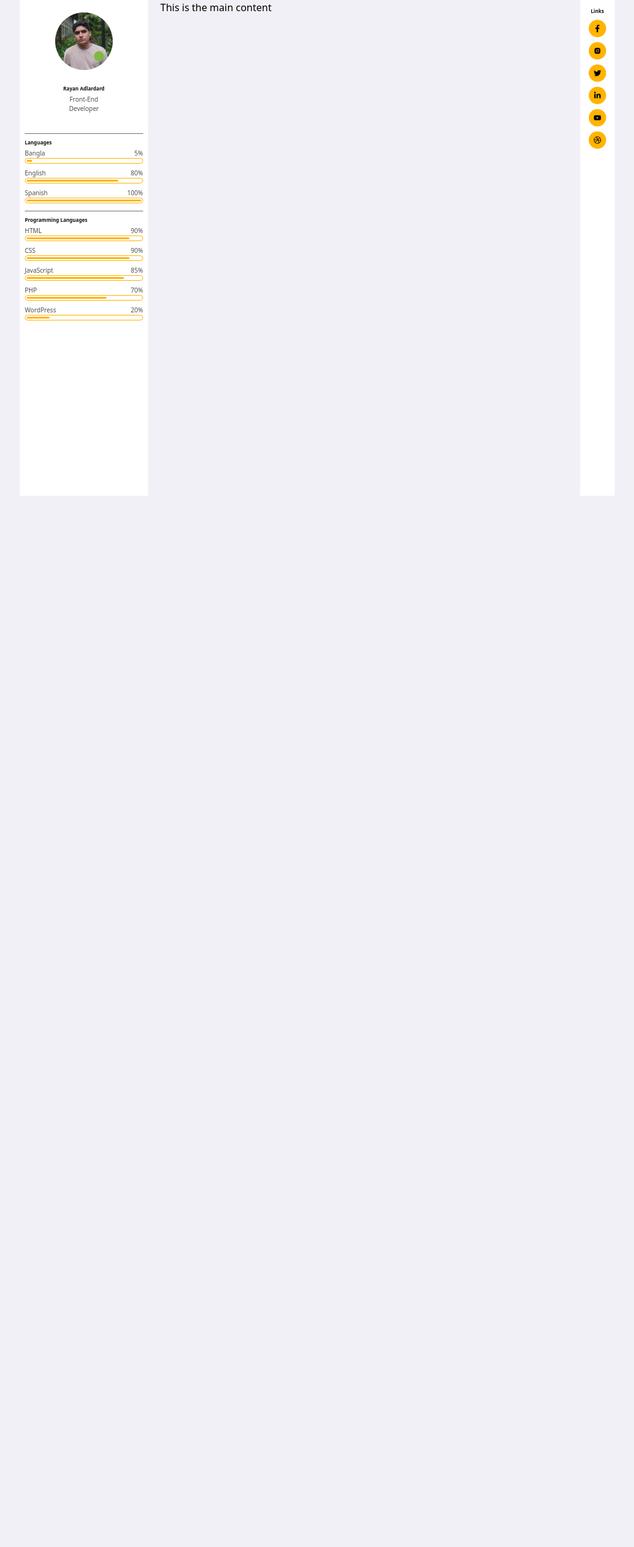
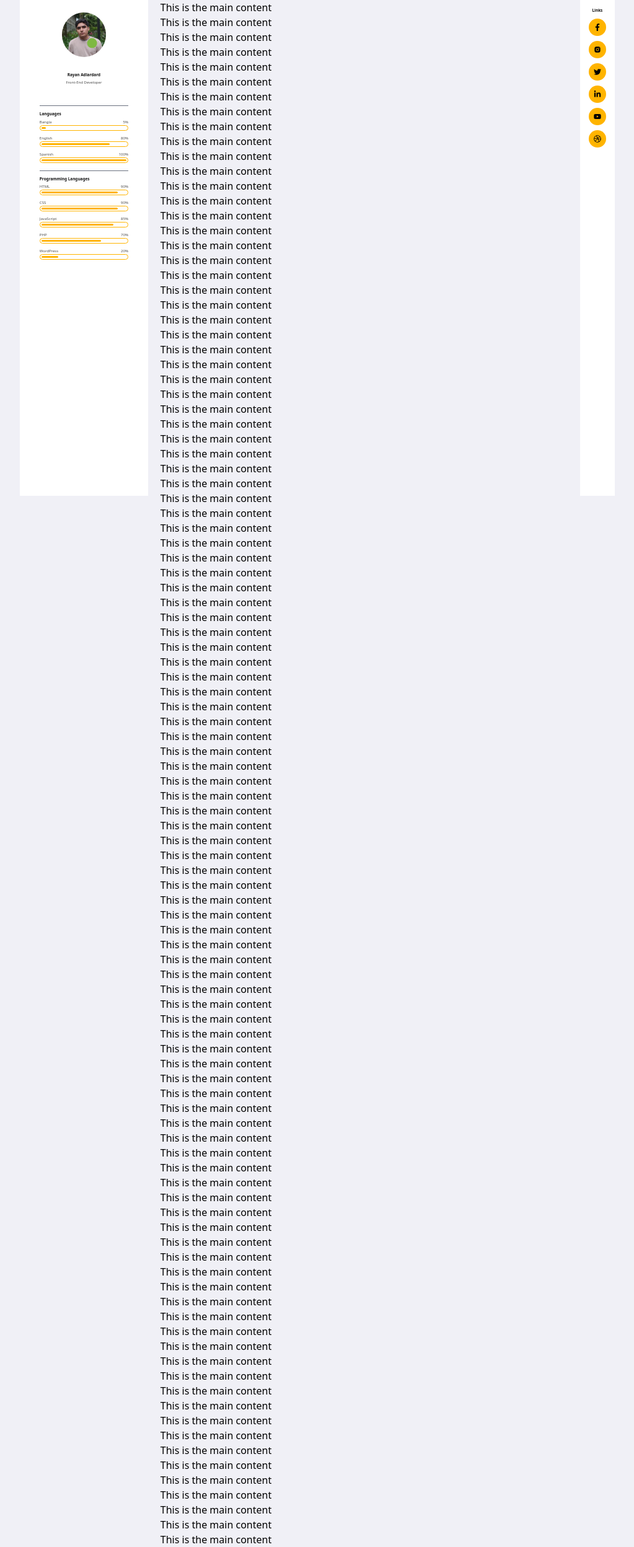
Before and after one commit to MMJeison/cv-ing-web, a Next.js app: page / in a window 1280 px wide. Shown: the whole page at 62% size, without its empty margins (128-1151 px from the left). Before the commit the page ends 800 px from the top, so only its background shows below. Built offline with nearby package versions, Linux system fonts and the light colour scheme.

Commit message:
Arganizado marcos

```diff
--- a/src/components/divider.tsx
+++ b/src/components/divider.tsx
@@ -7,16 +7,33 @@ interface DividerProps {
 }
 
 export function Divider ({ color, height, width, margin, rounded = false }: DividerProps) {
-  const styles = {}
-  if (height) Object.assign(styles, { height })
-  if (width) Object.assign(styles, { width })
-  if (margin) Object.assign(styles, { margin })
-  if (color) Object.assign(styles, { backgroundColor: color })
+  let classW = ''
+  let classI = 'w-auto h-[1px] bg-gray-500'
+  const stylesW = {}
+  const stylesI = {}
+  if (width === undefined) {
+    classW = 'w-full'
+  } else {
+    Object.assign(stylesW, { width })
+  }
+  if (rounded) {
+    classW += ' rounded-full'
+    classI += ' rounded-full'
+  }
+  if (height !== undefined) {
+    Object.assign(stylesI, { height })
+  }
+  if (color !== undefined) {
+    Object.assign(stylesI, { backgroundColor: color })
+  }
+  if (margin !== undefined) {
+    Object.assign(stylesW, { margin })
+  }
 
-  return <div className={`${!width && 'w-full'} ${rounded && 'rounded-full'}`}>
+  return <div style={stylesW} className={classW}>
     <div
-      className={`w-auto ${!height && 'h-[1px]'} ${!color && 'bg-gray-500'} ${rounded && 'rounded-full'}`}
-      style={styles}
+      className={classI}
+      style={stylesI}
     />
   </div>
 }
--- a/src/components/icons.tsx
+++ b/src/components/icons.tsx
@@ -1,12 +1,13 @@
-interface CustomIconProps {
+interface IconLinkProps {
   icon: React.ReactNode
   bgcolor?: `#${string}`
+  link?: string
 }
 
-export function CustomIcon ({ icon, bgcolor }: CustomIconProps) {
+export function IconLink ({ icon, bgcolor, link = '#' }: IconLinkProps) {
   return (
-    <div className={`p-2 w-7 h-7 ${!bgcolor && 'bg-[#FFB400]'} rounded-full`}>
+    <a href={link} rel="noreferrer" target='_blank' className={`p-2 w-7 h-7 ${!bgcolor && 'bg-[#FFB400]'} rounded-full`}>
       {icon}
-    </div>
+    </a>
   )
 }
--- a/src/components/main.tsx
+++ b/src/components/main.tsx
@@ -1,7 +1,110 @@
 export function Main () {
   return (
-    <main className="w-[70%]">
-      This is the main content
+    <main className="sticky top-0 w-[70%]">
+      <div>This is the main content</div>
+      <div>This is the main content</div>
+      <div>This is the main content</div>
+      <div>This is the main content</div>
+      <div>This is the main content</div>
+      <div>This is the main content</div>
+      <div>This is the main content</div>
+      <div>This is the main content</div>
+      <div>This is the main content</div>
+      <div>This is the main content</div>
+      <div>This is the main content</div>
+      <div>This is the main content</div>
+      <div>This is the main content</div>
+      <div>This is the main content</div>
+      <div>This is the main content</div>
+      <div>This is the main content</div>
+      <div>This is the main content</div>
+      <div>This is the main content</div>
+      <div>This is the main content</div>
+      <div>This is the main content</div>
+      <div>This is the main content</div>
+      <div>This is the main content</div>
+      <div>This is the main content</div>
+      <div>This is the main content</div>
+      <div>This is the main content</div>
+      <div>This is the main content</div>
+      <div>This is the main content</div>
+      <div>This is the main content</div>
+      <div>This is the main content</div>
+      <div>This is the main content</div>
+      <div>This is the main content</div>
+      <div>This is the main content</div>
+      <div>This is the main content</div>
+      <div>This is the main content</div>
+      <div>This is the main content</div>
+      <div>This is the main content</div>
+      <div>This is the main content</div>
+      <div>This is the main content</div>
+      <div>This is the main content</div>
+      <div>This is the main content</div>
+      <div>This is the main content</div>
+      <div>This is the main content</div>
+      <div>This is the main content</div>
+      <div>This is the main content</div>
+      <div>This is the main content</div>
+      <div>This is the main content</div>
+      <div>This is the main content</div>
+      <div>This is the main content</div>
+      <div>This is the main content</div>
+      <div>This is the main content</div>
+      <div>This is the main content</div>
+      <div>This is the main content</div>
+      <div>This is the main content</div>
+      <div>This is the main content</div>
+      <div>This is the main content</div>
+      <div>This is the main content</div>
+      <div>This is the main content</div>
+      <div>This is the main content</div>
+      <div>This is the main content</div>
+      <div>This is the main content</div>
+      <div>This is the main content</div>
+      <div>This is the main content</div>
+      <div>This is the main content</div>
+      <div>This is the main content</div>
+      <div>This is the main content</div>
+      <div>This is the main content</div>
+      <div>This is the main content</div>
+      <div>This is the main content</div>
+      <div>This is the main content</div>
+      <div>This is the main content</div>
+      <div>This is the main content</div>
+      <div>This is the main content</div>
+      <div>This is the main content</div>
+      <div>This is the main content</div>
+      <div>This is the main content</div>
+      <div>This is the main content</div>
+      <div>This is the main content</div>
+      <div>This is the main content</div>
+      <div>This is the main content</div>
+      <div>This is the main content</div>
+      <div>This is the main content</div>
+      <div>This is the main content</div>
+      <div>This is the main content</div>
+      <div>This is the main content</div>
+      <div>This is the main content</div>
+      <div>This is the main content</div>
+      <div>This is the main content</div>
+      <div>This is the main content</div>
+      <div>This is the main content</div>
+      <div>This is the main content</div>
+      <div>This is the main content</div>
+      <div>This is the main content</div>
+      <div>This is the main content</div>
+      <div>This is the main content</div>
+      <div>This is the main content</div>
+      <div>This is the main content</div>
+      <div>This is the main content</div>
+      <div>This is the main content</div>
+      <div>This is the main content</div>
+      <div>This is the main content</div>
+      <div>This is the main content</div>
+      <div>This is the main content</div>
+      <div>This is the main content</div>
+      <div>This is the main content</div>
     </main>
   )
 }
--- a/src/components/sbl-section.tsx
+++ b/src/components/sbl-section.tsx
@@ -4,7 +4,7 @@ interface SideBarSectionProps {
 
 export function SideBarSection ({ children }: SideBarSectionProps) {
   return (
-    <section className="w-[100%] flex flex-col">
+    <section className="w-[75%] flex flex-col">
       {children}
     </section>
   )
--- a/src/components/side-bar-left.tsx
+++ b/src/components/side-bar-left.tsx
@@ -6,9 +6,9 @@ import { Text } from './text'
 
 export function SideBarLeft () {
   return (
-    <aside className="bg-white w-[22%] flex flex-col items-center gap-2 py-5 px-2">
+    <aside className="sticky top-0 h-screen bg-white w-[22%] flex flex-col items-center gap-2 py-5 px-2">
       <SideBarSection>
-        <div className='relative w-[49%] mx-auto'>
+        <div className='relative w-[50%] mx-auto'>
           <img
             src="/images/profile.jpg"
             alt="Next.js logo"
@@ -16,19 +16,19 @@ export function SideBarLeft () {
           />
           <span className="absolute bottom-0 right-0 bg-[#7eb942] rounded-full w-4 h-4 translate-x-[-90%] translate-y-[-90%]" />
         </div>
-        <div className="w-[49%] flex flex-col items-center gap-1 my-6 mx-auto">
+        <div className="w-[50%] flex flex-col items-center gap-1 my-6 mx-auto">
           <Subtitle>Rayan Adlardard</Subtitle>
           <Text>Front-End Developer</Text>
         </div>
       </SideBarSection>
-      <Divider/>
+      <Divider width='75%'/>
       <SideBarSection>
         <Subtitle>Languages</Subtitle>
         <ProgressBarItem title='Bangla' percentage={5} />
         <ProgressBarItem title='English' percentage={80} />
         <ProgressBarItem title='Spanish' percentage={100} />
       </SideBarSection>
-      <Divider />
+      <Divider width='75%'/>
       <SideBarSection>
         <Subtitle>Programming Languages</Subtitle>
         <ProgressBarItem title='HTML' percentage={90} />
--- a/src/components/side-bar-right.tsx
+++ b/src/components/side-bar-right.tsx
@@ -1,18 +1,18 @@
-import { CustomIcon } from './icons'
+import { IconLink } from './icons'
 import { FaFacebookF, FaLinkedinIn, FaTwitter, FaYoutube, FaDribbble } from 'react-icons/fa'
 import { AiFillInstagram } from 'react-icons/ai'
 import { Subtitle } from './subtitle'
 
 export function SideBarRight () {
   return (
-    <aside className="bg-white w-[6%] flex flex-col items-center gap-2 py-3">
+    <aside className="sticky top-0 h-screen bg-white w-[6%] flex flex-col items-center gap-2 py-3">
       <Subtitle>Links</Subtitle>
-      <CustomIcon icon={<FaFacebookF className='w-full h-full'/>} />
-      <CustomIcon icon={<AiFillInstagram className='w-full h-full'/>} />
-      <CustomIcon icon={<FaTwitter className='w-full h-full'/>} />
-      <CustomIcon icon={<FaLinkedinIn className='w-full h-full'/>} />
-      <CustomIcon icon={<FaYoutube className='w-full h-full'/>} />
-      <CustomIcon icon={<FaDribbble className='w-full h-full'/>} />
+      <IconLink icon={<FaFacebookF className='w-full h-full'/>} />
+      <IconLink icon={<AiFillInstagram className='w-full h-full'/>} />
+      <IconLink icon={<FaTwitter className='w-full h-full'/>} />
+      <IconLink icon={<FaLinkedinIn className='w-full h-full'/>} />
+      <IconLink icon={<FaYoutube className='w-full h-full'/>} />
+      <IconLink icon={<FaDribbble className='w-full h-full'/>} />
     </aside>
   )
 }
--- a/src/components/subtitle.tsx
+++ b/src/components/subtitle.tsx
@@ -10,7 +10,7 @@ export function Subtitle ({ component = 'span', aling, children }: SubtitleProps
   if (aling === 'right') _aling = 'text-right'
   if (aling === 'center') _aling = 'text-center'
   return (
-    <Component className={`text-[#121212] text-[50%] font-bold ${_aling}`}>
+    <Component className={`text-[#121212] text-[40%] font-bold ${_aling}`}>
       {children}
     </Component>
   )
--- a/src/components/text.tsx
+++ b/src/components/text.tsx
@@ -10,7 +10,7 @@ export function Text ({ component = 'span', aling, children }: TextProps) {
   if (aling === 'right') _aling = 'text-right'
   if (aling === 'center') _aling = 'text-center'
   return (
-    <Component className={`text-[#4f4f4f] text-[10px] text-center ${_aling}`}>
+    <Component className={`text-[#4f4f4f] text-[15%] text-center ${_aling}`}>
       {children}
     </Component>
   )
--- a/src/pages/index.tsx
+++ b/src/pages/index.tsx
@@ -1,5 +1,5 @@
 // import { Inter } from 'next/font/google'
-
+import { useState, useEffect } from 'react'
 import { SideBarLeft } from '@/components/side-bar-left'
 import { SideBarRight } from '@/components/side-bar-right'
 import { Main } from '@/components/main'
@@ -8,8 +8,29 @@ import Head from 'next/head'
 // const inter = Inter({ subsets: ['latin'] })
 
 export default function Home () {
+  const [width, setWidth] = useState(0)
+  const [pixelRatio, setPixelRatio] = useState(typeof window !== 'undefined' ? window.devicePixelRatio : 1)
+
+  useEffect(() => {
+    const calculateWidth = () => {
+      const clientHeigt = typeof window !== 'undefined' ? window.innerHeight * pixelRatio : 0
+      setWidth(Math.round(clientHeigt * 1.2))
+    }
+    // evento para escuchar cuando se cambia el tamaño de la pantalla
+    const calculatePixelRatio = () => {
+      setPixelRatio(typeof window !== 'undefined' ? window.devicePixelRatio : 1)
+    }
+    window.addEventListener('resize', calculatePixelRatio)
+
+    calculateWidth()
+
+    return () => {
+      window.removeEventListener('resize', calculatePixelRatio)
+    }
+  }, [])
+
   return (
-    <section className='flex gap-[20px] justify-center mx-auto h-screen max-h-screen w-[960px]'>
+    <section style={{ width: width !== 0 ? width + 'px' : 'auto' }} className='relative flex gap-[20px] justify-center mx-auto min-h-screen'>
       <Head>
         <title>CV</title>
       </Head>
```
